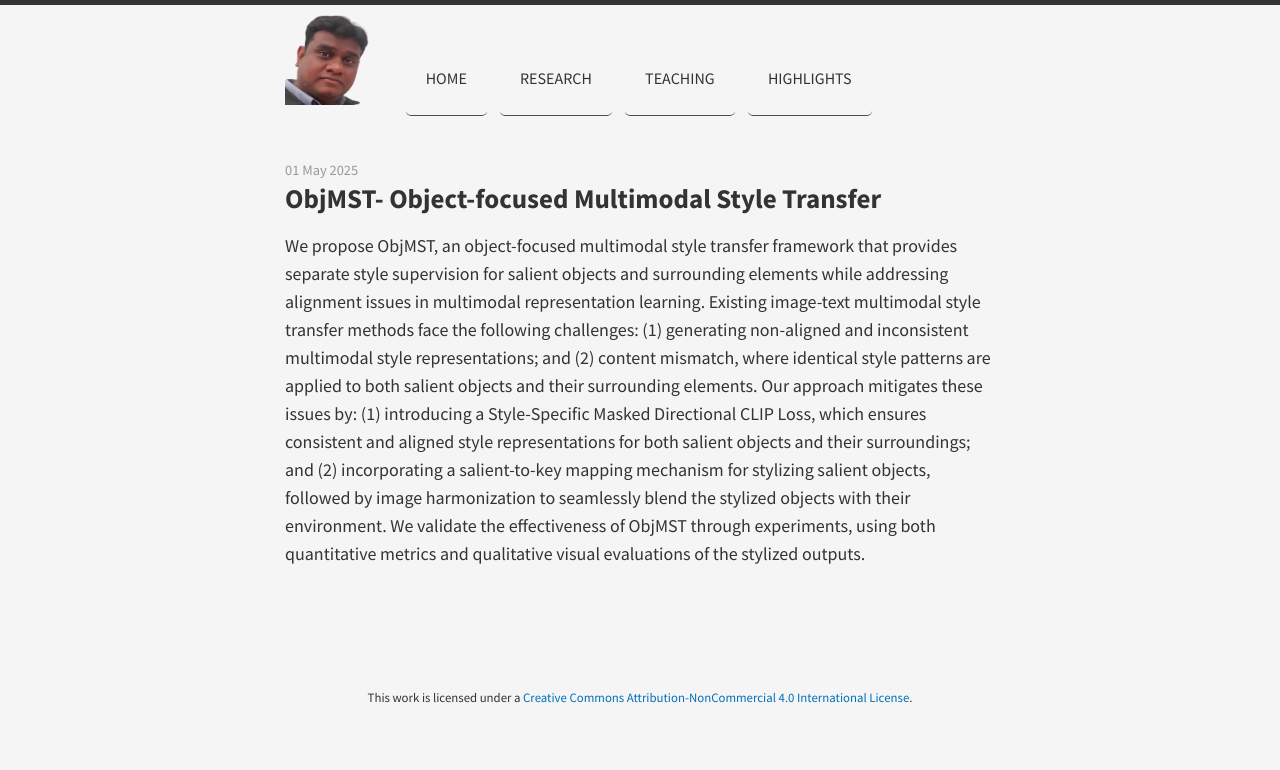
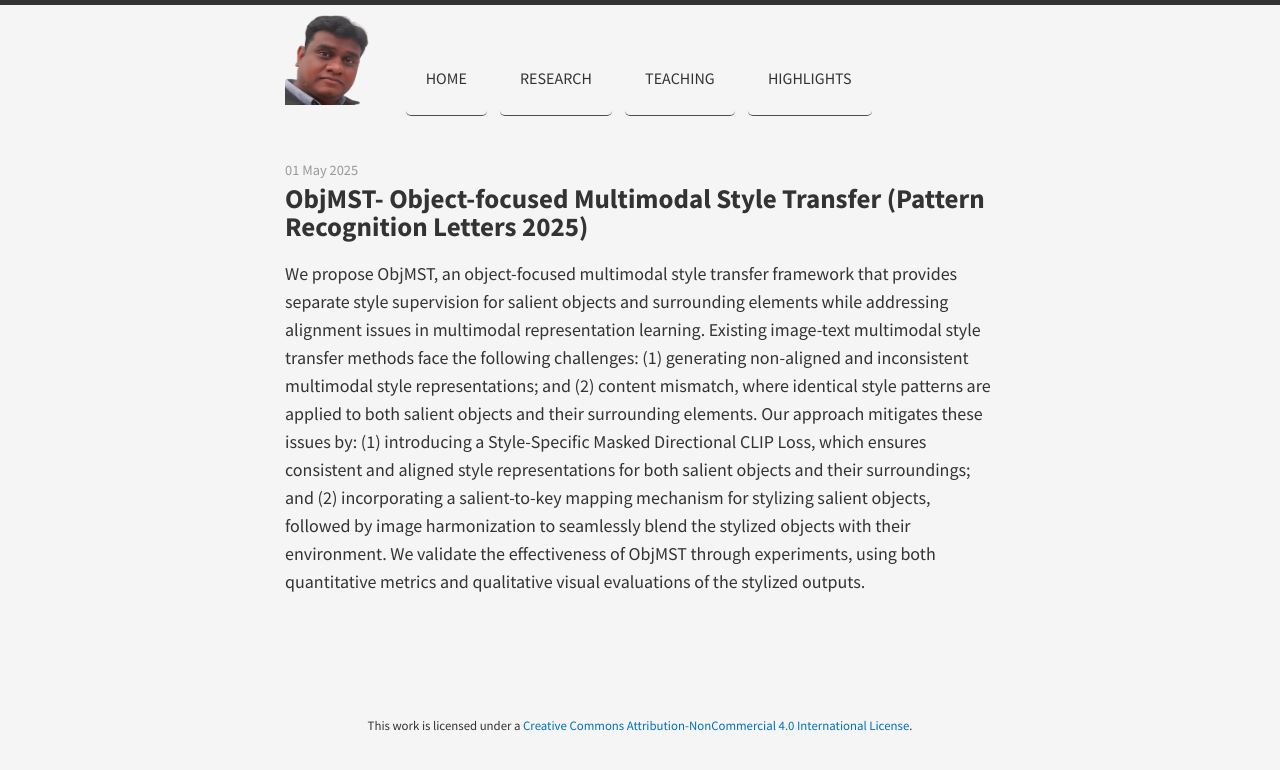
Before and after one commit to indramastan/indradeepmastan, a Jekyll site: the page built from _posts/2025-05-01-ObjMST.md, in a window 1280 px wide. Shown: the top 770 px of the page. Built offline with Jekyll 4.4.1, drawn with Linux system fonts in a browser that asks for light colours; nearby versions of some CDN libraries.

Commit message:
Update 2025-05-01-ObjMST.md

```diff
--- a/_posts/2025-05-01-ObjMST.md
+++ b/_posts/2025-05-01-ObjMST.md
@@ -1,6 +1,6 @@
 ---
 layout: post
-title: ObjMST- Object-focused Multimodal Style Transfer
+title: ObjMST- Object-focused Multimodal Style Transfer (Pattern Recognition Letters 2025)
 ---
 
 We propose ObjMST, an object-focused multimodal style transfer framework that provides separate style supervision for salient objects and surrounding elements while addressing alignment issues in multimodal representation learning. Existing image-text multimodal style transfer methods face the following challenges: (1) generating non-aligned and inconsistent multimodal style representations; and (2) content mismatch, where identical style patterns are applied to both salient objects and their surrounding elements. Our approach mitigates these issues by: (1) introducing a Style-Specific Masked Directional CLIP Loss, which ensures consistent and aligned style representations for both salient objects and their surroundings; and (2) incorporating a salient-to-key mapping mechanism for stylizing salient objects, followed by image harmonization to seamlessly blend the stylized objects with their environment. We validate the effectiveness of ObjMST through experiments, using both quantitative metrics and qualitative visual evaluations of the stylized outputs.
```
